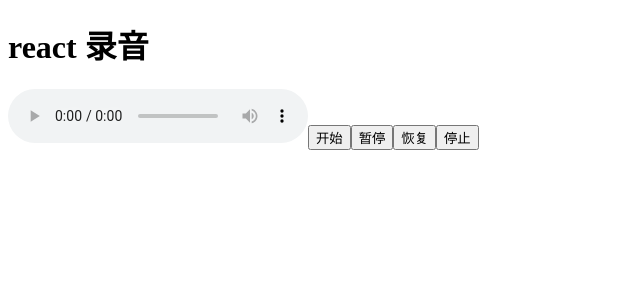
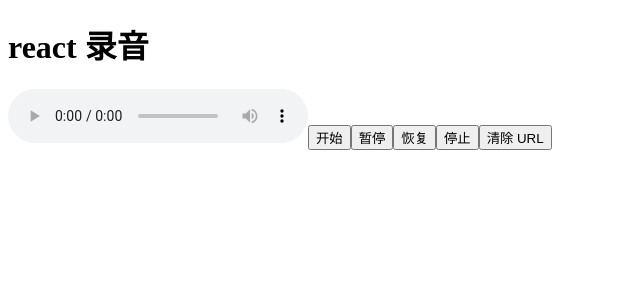
Before and after one commit to haixiangyan/react-media-recorder, a React (Create React App) app: page / in a window 1280 px wide. Shown: the top 300 px of the page, without its empty margins (0-640 px from the left). Built offline with nearby package versions, Linux system fonts and the light colour scheme; the HTML template or start-up script is replaced by a standard one.

Commit message:
feat: 添加清除数据

```diff
--- a/src/App.tsx
+++ b/src/App.tsx
@@ -1,8 +1,15 @@
-import React, {useRef, useState} from 'react';
+import React from 'react';
 import useMediaRecorder from "./useMediaRecorder";
 
 const App = () => {
-  const { mediaUrl, startRecord, resumeRecord, pauseRecord, stopRecord } = useMediaRecorder();
+  const {
+    mediaUrl,
+    startRecord,
+    resumeRecord,
+    pauseRecord,
+    stopRecord,
+    clearBlobUrl,
+  } = useMediaRecorder();
 
   return (
     <div>
@@ -14,6 +21,7 @@ const App = () => {
       <button onClick={pauseRecord}>暂停</button>
       <button onClick={resumeRecord}>恢复</button>
       <button onClick={stopRecord}>停止</button>
+      <button onClick={clearBlobUrl}>清除 URL</button>
     </div>
   );
 }
--- a/src/useMediaRecorder.ts
+++ b/src/useMediaRecorder.ts
@@ -43,6 +43,12 @@ const useMediaRecorder = () => {
     pauseRecord,
     resumeRecord,
     stopRecord,
+    clearBlobUrl: () => {
+      if (mediaUrl) {
+        URL.revokeObjectURL(mediaUrl);
+      }
+      setMediaUrl('');
+    }
   }
 }
 
```
